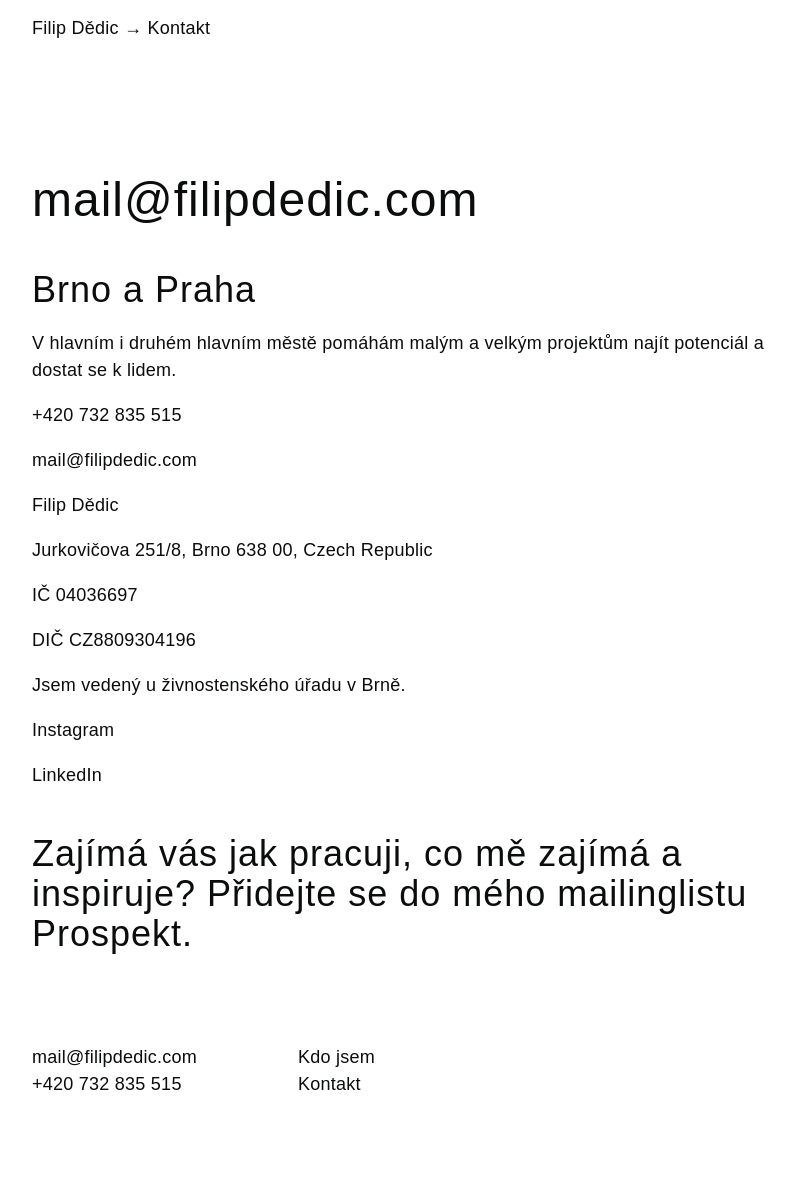
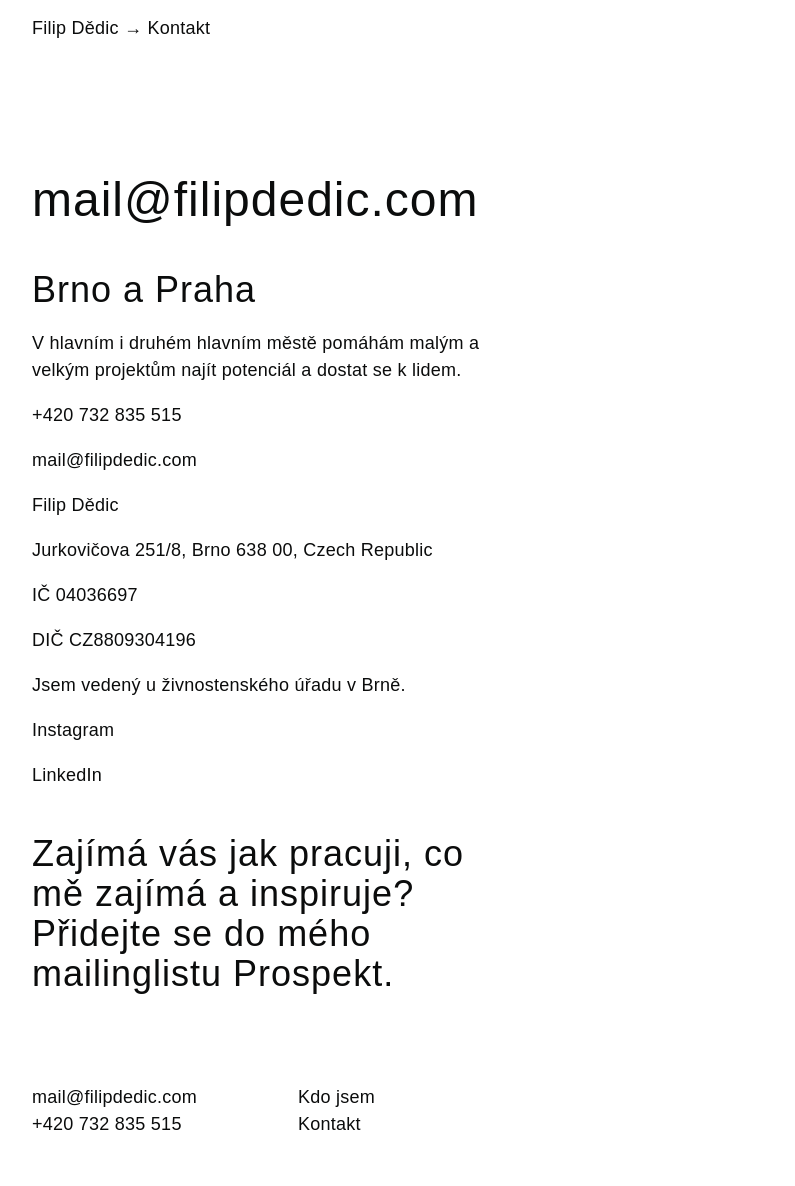
Before and after one commit to fdedic/fdedic.github.io, a Jekyll site: the page built from kontakt.md, in a window 1280 px wide. Shown: the whole page, without its empty margins (228-1023 px from the left). Built offline with Jekyll 4.4.1, drawn with Linux system fonts in a browser that asks for light colours; nearby versions of some CDN libraries; some web fonts are replaced; before the commit the page ends 1146 px from its top, so only the background shows below that.

Commit message:
Update default.html

```diff
--- a/_layouts/default.html
+++ b/_layouts/default.html
@@ -8,7 +8,11 @@
     <div id="main">
       <div class="grid-container">
         <div class="row text-block">
-        {{content}}
+          <div class="col-two-thirds-left">
+            {{content}}
+          </div>
+          <div class="col-third-last">
+          </div>
         </div>
       </div>
     </div>
```
